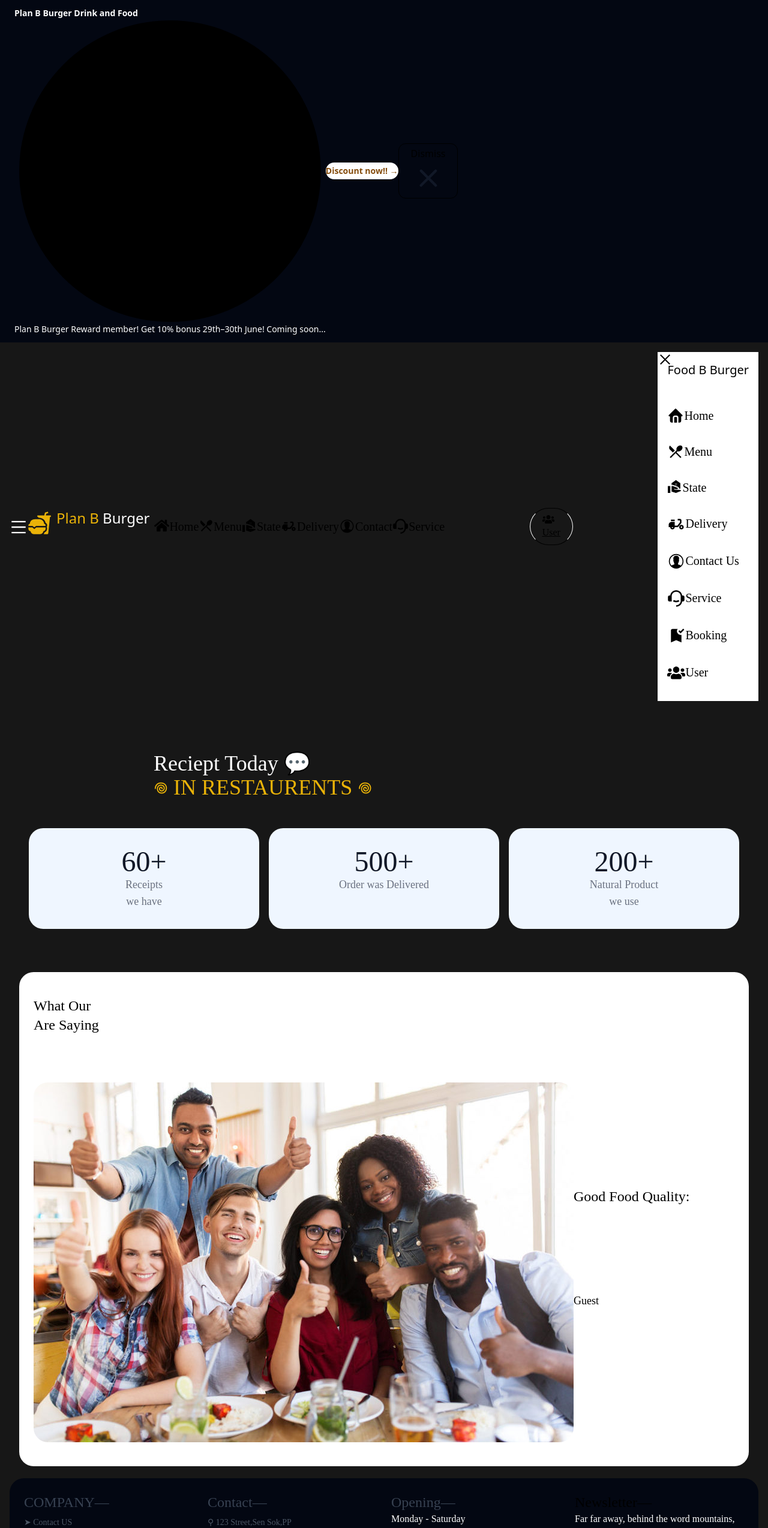
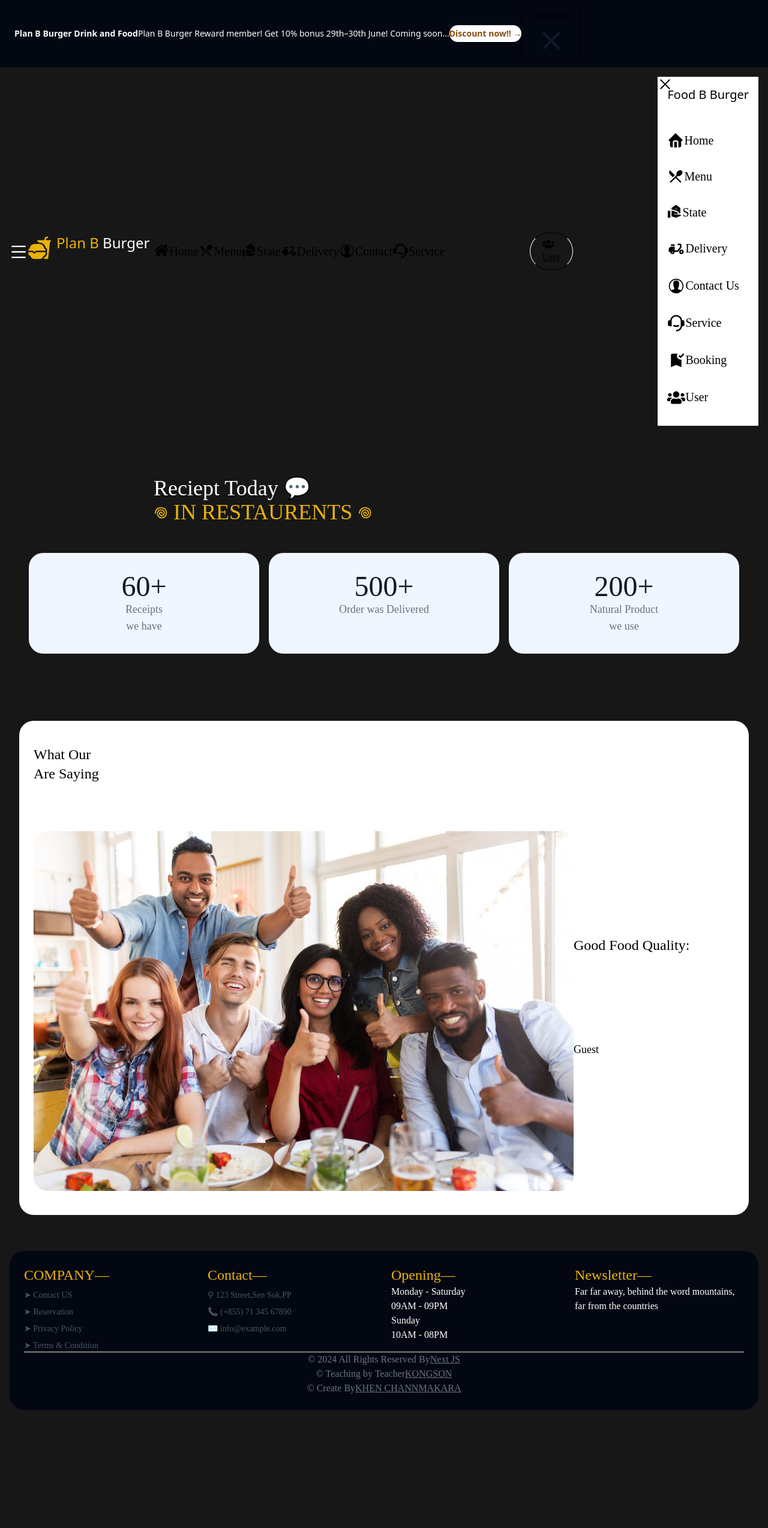
Before and after one commit to KhenChanMakara2901/Food-and-Drink-Store, a Next.js app: page /State in a window 1280 px wide. Shown: the top 2548 px of the page at 60% size. After the commit the page ends 2359 px from the top, so only its background shows below. Built offline with nearby package versions, Linux system fonts and the light colour scheme; a web font is replaced by a local one.

Commit message:
update coding

```diff
--- a/src/Components/CategoryCard/Category.tsx
+++ b/src/Components/CategoryCard/Category.tsx
@@ -3,7 +3,7 @@ import React from "react";
 import { categories } from "../Data/data.js";
 export default function Category() {
   return (
-    <div className="max-w-[1640px] px-4 py-12">
+    <div className="max-w-[1640px] m-auto px-4 py-12">
       <h1 className="text-white font-Pro text-5xl text-center">
         ✳ Traditional Food Cuisine ✳
       </h1>
--- a/src/Components/Footer/Footer.tsx
+++ b/src/Components/Footer/Footer.tsx
@@ -9,7 +9,7 @@ export default function Footer() {
             <div className="mt-6 lg:mt-0 lg:flex-1">
               <div className="grid grid-cols-1 gap-6 sm:grid-cols-2 md:grid-cols-3 lg:grid-cols-4">
                 <div>
-                  <h3 className="text-gray-700 uppercase dark:text-yellow-500 font-Text text-2xl">
+                  <h3 className="uppercase text-yellow-500 font-Text text-2xl">
                     COMPANY—
                   </h3>
                   <a
@@ -39,7 +39,7 @@ export default function Footer() {
                 </div>
 
                 <div>
-                  <h3 className="text-gray-700 uppercase dark:text-yellow-500 font-Text text-2xl">
+                  <h3 className="uppercase text-yellow-500 font-Text text-2xl">
                     Contact—
                   </h3>
 
@@ -64,7 +64,7 @@ export default function Footer() {
                 </div>
 
                 <div>
-                  <h3 className="text-gray-700 uppercase dark:text-yellow-500 font-Text text-2xl">
+                  <h3 className="uppercase text-yellow-500 font-Text text-2xl">
                     Opening—
                   </h3>
                   <p className="text-white font-Pro">Monday - Saturday</p>
@@ -74,7 +74,7 @@ export default function Footer() {
                 </div>
 
                 <div>
-                  <h3 className="uppercase dark:text-yellow-500 font-Text text-2xl">
+                  <h3 className="uppercase text-yellow-500 font-Text text-2xl">
                     Newsletter—
                   </h3>
                   <p className="text-white font-Pro">
--- a/src/Components/Header/Banner.tsx
+++ b/src/Components/Header/Banner.tsx
@@ -4,43 +4,12 @@ import { XMarkIcon } from "@heroicons/react/20/solid";
 import Link from "next/link";
 export default function banner() {
   return (
-    <div className="relative isolate flex items-center gap-x-6 overflow-hidden bg-gray-950 px-6 py-2.5 sm:px-3.5 sm:before:flex-1">
-      <div
-        className="absolute left-[max(-7rem,calc(50%-52rem))] top-1/2 -z-10 -translate-y-1/2 transform-gpu blur-2xl"
-        aria-hidden="true"
-      >
-        <div
-          className="aspect-[577/310] w-[36.0625rem]  opacity-30"
-          style={{
-            clipPath:
-              "polygon(74.8% 41.9%, 97.2% 73.2%, 100% 34.9%, 92.5% 0.4%, 87.5% 0%, 75% 28.6%, 58.5% 54.6%, 50.1% 56.8%, 46.9% 44%, 48.3% 17.4%, 24.7% 53.9%, 0% 27.9%, 11.9% 74.2%, 24.9% 54.1%, 68.6% 100%, 74.8% 41.9%)",
-          }}
-        />
-      </div>
-      <div
-        className="absolute left-[max(45rem,calc(50%+8rem))] top-1/2 -z-10 -translate-y-1/2 transform-gpu blur-2xl"
-        aria-hidden="true"
-      >
-        <div
-          className="aspect-[577/310] w-[36.0625rem] bg-gradient-to-r from-[#ff80b5] to-[#1e293b] opacity-30"
-          style={{
-            clipPath:
-              "polygon(74.8% 41.9%, 97.2% 73.2%, 100% 34.9%, 92.5% 0.4%, 87.5% 0%, 75% 28.6%, 58.5% 54.6%, 50.1% 56.8%, 46.9% 44%, 48.3% 17.4%, 24.7% 53.9%, 0% 27.9%, 11.9% 74.2%, 24.9% 54.1%, 68.6% 100%, 74.8% 41.9%)",
-          }}
-        />
-      </div>
+    <div className="relative flex items-center gap-x-6 overflow-hidden bg-gray-950 px-6 py-2.5 sm:px-3.5 sm:before:flex-1">
       <div className="flex flex-wrap items-center gap-x-4 gap-y-2">
         <p className="text-sm leading-6 text-white animate-slide-in">
           <strong className="font-Logo text-white">
             Plan B Burger Drink and Food
           </strong>
-          <svg
-            viewBox="0 0 2 2"
-            className="mx-2 inline h-0.5 w-0.5 fill-current"
-            aria-hidden="true"
-          >
-            <circle cx={1} cy={1} r={1} />
-          </svg>
           Plan B Burger Reward member! Get 10% bonus 29th–30th June! Coming
           soon...
         </p>
--- a/src/Components/Hero-Sections/Hero.tsx
+++ b/src/Components/Hero-Sections/Hero.tsx
@@ -5,7 +5,7 @@ import Image from "next/image";
 import Hero1 from "@/public/Hero/Hero1.png";
 export default function Hero() {
   return (
-    <div className=" w-full mx-auto p-4">
+    <div className="max-w-[1640px] m-auto px-4 py-12">
       <div className="max-h-[500px] relative">
         <div className=" absolute w-full h-full text-gray-200 max-h-[500px] bg-black/40  flex flex-col justify-center items-center rounded-2xl">
           <h1 className="px-4 text-4xl sm:text-5xl lg:text-7xl md:text-6xl font-Pro text-center animate-slide-in">
--- a/src/Components/Navigation/Navbar.tsx
+++ b/src/Components/Navigation/Navbar.tsx
@@ -26,13 +26,11 @@ export default function Navbar() {
             className="text-white xl:hidden lg:hidden mt-2 mr-0"
           />
         </div>
-
         <IoFastFoodSharp className="mt-1 -ml-0 text-yellow-500 " size={40} />
         <h1 className="text-2xl xl:text-2xl sm:text-3xl lg:text-2xl px-2 mt-3 text-yellow-500 font-Logo animate-slide-in">
           Plan B <span className="font-Logo text-white">Burger </span>
         </h1>
         <div className="hidden lg:flex justify-center ml-40 animate-slide-in">
-          <nav>
           <ul className="flex space-x-8 text-yellow-600 -mt-0">
             <li className="text-xl py-4 flex">
               <FaHome size={25} className="mr-2" />
@@ -91,15 +89,15 @@ export default function Navbar() {
               </Link>
             </li>
           </ul>
-          </nav>
         </div>
       </div>
-      <button className=" border-x-white text-yellow-600 hidden md:flex items-center py-2 rounded-full font-abc  hover:bg-white underline underline-offset-2 animate-slide-in">
+      <button className=" border-x-white text-yellow-600 hidden md:flex  py-2 rounded-full font-abc items-center  hover:bg-white underline underline-offset-2 animate-slide-in">
         <FaUsers size={20} className="mr-2" />
         <Link className=" scale-105" href="/SignIn">
           User
         </Link>
       </button>
+
       {nav ? (
         <div className="bg-black/80 fixed w-full h-screen z-10 top-0 left-0"></div>
       ) : (
@@ -120,14 +118,11 @@ export default function Navbar() {
         <h2 className="text-xl p-4 text-yellow-600  font-Logo">
           <span className="font-Logo">Food B Burger</span>
         </h2>
-        <nav>
+
         <ul className="flex flex-col p-4 text-yellow-600">
           <li className="text-xl py-4 flex ">
             <TbHomeFilled size={28} className="mr-2" />
-              <Link
-                className="hover:scale-95 hover:underline font-abc"
-                href="/"
-              >
+            <Link className="hover:scale-95 hover:underline font-abc" href="/">
               Home
             </Link>
           </li>
@@ -151,10 +146,7 @@ export default function Navbar() {
           </li>
           <li className="text-xl py-4 flex ">
             <MdDeliveryDining size={30} className="mr-2" />
-              <Link
-                className=" hover:scale-95 hover:underline font-abc"
-                href="/"
-              >
+            <Link className=" hover:scale-95 hover:underline font-abc" href="/">
               Delivery
             </Link>
           </li>
@@ -195,7 +187,6 @@ export default function Navbar() {
             </Link>
           </li>
         </ul>
-        </nav>
       </div>
     </div>
   );
--- a/src/Components/Testimonials-sections/Testimonials.tsx
+++ b/src/Components/Testimonials-sections/Testimonials.tsx
@@ -4,7 +4,7 @@ import Image from "next/image";
 import Customer from "@/public/Customer/Customer.png";
 export default function Testimonials() {
   return (
-    <div className="max-w-[1640px] px-4 py-2">
+    <div className="max-w-[1640px] m-auto px-4 py-12">
       <section className="bg-white dark:bg-gray-950 rounded-3xl">
         <div className="relative flex">
           <div className="min-h-screen lg:w-1/3"> </div>
@@ -16,7 +16,7 @@ export default function Testimonials() {
             </h1>
             <div className="mt-10 lg:mt-20 lg:flex lg:items-center">
               <Image
-                className="object-cover object-center w-full lg:w-[32rem] rounded-3xl h-96"
+                className="object-cover object-center lg:w-[32rem] rounded-3xl"
                 src={Customer}
                 alt="Image"
               />
```
Also changed, not shown: src/Components/ListCard/Headline.tsx (+4 -4 lines), src/Components/Team-sections/Team.tsx (+5 -5 lines). Lines whose indentation alone changed are shown as unchanged.
